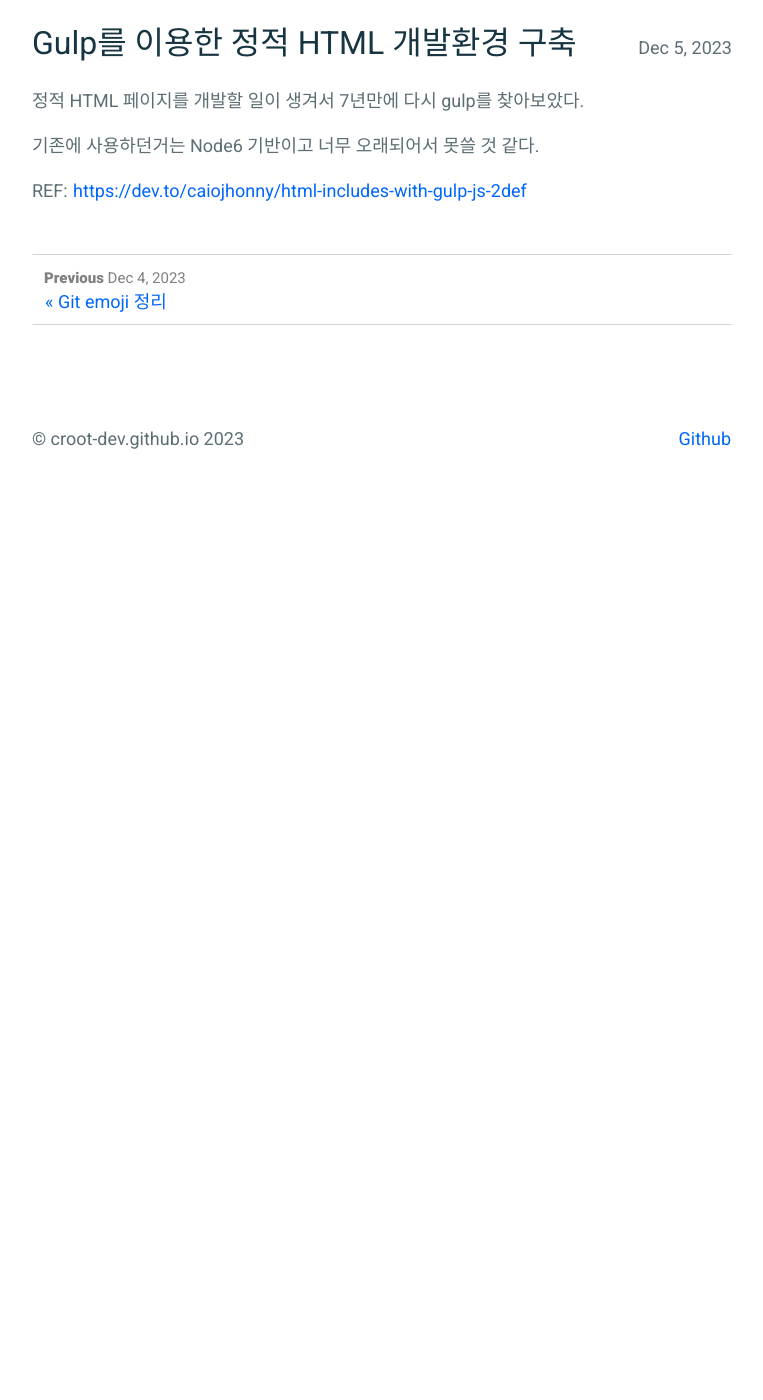
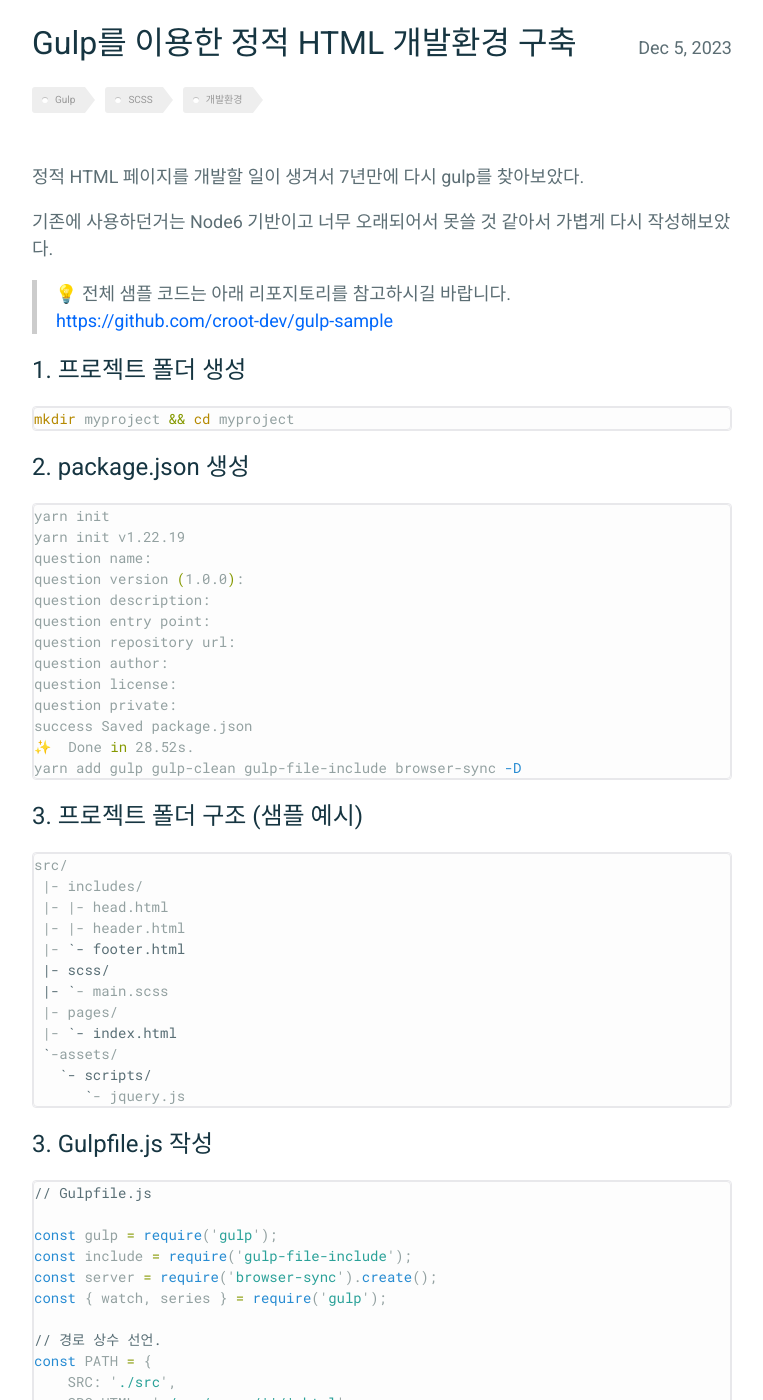
Before and after one commit to croot-dev/croot.kr, a Jekyll site: the page built from _posts/2023-12-05-Gulp를-이용한-정적-HTML-개발환경-구축.md, in a window 1280 px wide and 1400 px high, scrolled down 270 px. Shown: the whole window, without its empty margins (258-1021 px from the left). Built offline with Jekyll 4.4.1, drawn with Linux system fonts in a browser that asks for light colours; before the commit the page ends 900 px from its top, so only the background shows below that; some of the changed text lies outside the part shown.

Commit message:
[배포] Notion 변경 사항 저장

````diff
--- a/_posts/2023-12-05-Gulp를-이용한-정적-HTML-개발환경-구축.md
+++ b/_posts/2023-12-05-Gulp를-이용한-정적-HTML-개발환경-구축.md
@@ -2,15 +2,229 @@
 layout: post
 title: "Gulp를 이용한 정적 HTML 개발환경 구축"
 date: 2023-12-05
-category: [기타]
-tags: []
+category: [기술]
+tags: [Gulp,SCSS,개발환경]
 ---
 
 
 정적 HTML 페이지를 개발할 일이 생겨서 7년만에 다시 gulp를 찾아보았다.
 
 
-기존에 사용하던거는 Node6 기반이고 너무 오래되어서 못쓸 것 같다.
+기존에 사용하던거는 Node6 기반이고 너무 오래되어서 못쓸 것 같아서 가볍게 다시 작성해보았다.
+
+
+> 💡 전체 샘플 코드는 아래 리포지토리를 참고하시길 바랍니다.
+> [https://github.com/croot-dev/gulp-sample](https://github.com/croot-dev/gulp-sample)
+
+
+## 1. 프로젝트 폴더 생성
+
+
+```shell
+mkdir myproject && cd myproject
+```
+
+
+## 2. package.json 생성
+
+
+```shell
+yarn init
+yarn init v1.22.19
+question name:
+question version (1.0.0):
+question description:
+question entry point:
+question repository url:
+question author:
+question license:
+question private:
+success Saved package.json
+✨  Done in 28.52s.
+yarn add gulp gulp-clean gulp-file-include browser-sync -D
+```
+
+
+## 3. 프로젝트 폴더 구조 (샘플 예시)
+
+
+```markdown
+src/
+ |- includes/
+ |- |- head.html
+ |- |- header.html
+ |- `- footer.html
+ |- scss/
+ |- `- main.scss
+ |- pages/
+ |- `- index.html
+ `-assets/
+   `- scripts/
+      `- jquery.js
+```
+
+
+## 3. Gulpfile.js 작성
+
+
+```javascript
+// Gulpfile.js
+
+const gulp = require('gulp');
+const include = require('gulp-file-include');
+const server = require('browser-sync').create();
+const { watch, series } = require('gulp');
+
+// 경로 상수 선언.
+const PATH = {
+    SRC: './src',
+    SRC_HTML: './src/pages/**/*.html',
+    SRC_ASSETS: `./src/assets/**/*`,
+    DIST: './dist'
+}
+
+// 정적 리소스 파일 복사.
+async function buildAssets() {
+  gulp.src([PATH.SRC_ASSETS])
+    .pipe(gulp.dest(PATH.DIST));
+}
+
+// HTML 파일 include 적용.
+async function buildHTML() {
+  gulp.src([PATH.SRC_HTML])
+        // include partials
+        .pipe(include({
+          prefix: '@',
+          basepath: 'src/includes'
+        }))
+        .pipe(gulp.dest(PATH.DIST));
+}
+
+// 로컬 서버 자동 리로드.
+async function reload() {
+  server.reload();
+}
+
+exports.default = async function() {
+  buildHTML();
+  buildAssets();
+
+  server.init({
+    server: {
+      baseDir: PATH.DIST
+    }
+  });
+
+  // 변경 감지 시 마다 자동으로 재실행.
+  watch([`${PATH.SRC}/**/*`], series(buildHTML, buildAssets, reload));
+};
+
+// clean directories
+const clean = require('gulp-clean');
+exports.clean = function () {
+  return gulp.src([PATH.DIST], { read: false, allowEmpty: true })
+  .pipe(clean());
+}
+
+```
+
+
+## 4. 실행
+
+
+```shell
+# 작성 Task 실행
+yarn gulp
+
+# 산출 폴더 제거 실행 시
+yarn gulp clean
+```
+
+
+## + SCSS 사용 환경 추가
+
+
+```shell
+yarn add -D sass gulp-sass
+```
+
+
+### SCSS 빌드 스크립트 추가 된 Gulpfile.js
+
+
+```javascript
+// Gulpfile.js
+
+const gulp = require('gulp');
+const include = require('gulp-file-include');
+const server = require('browser-sync').create();
+const { watch, series } = require('gulp');
+
+// 경로 상수 선언.
+const PATH = {
+    SRC: './src',
+    SRC_HTML: './src/pages/**/*.html',
+    SRC_ASSETS: `./src/assets/**/*`,
+    DIST: './dist'
+}
+
+// 정적 리소스 파일 복사.
+async function buildAssets() {
+  gulp.src([PATH.SRC_ASSETS])
+    .pipe(gulp.dest(PATH.DIST));
+}
+
+// HTML 파일 include 적용.
+async function buildHTML() {
+  gulp.src([PATH.SRC_HTML])
+        // include partials
+        .pipe(include({
+          prefix: '@',
+          basepath: 'src/includes'
+        }))
+        .pipe(gulp.dest(PATH.DIST));
+}
+
+// 로컬 서버 자동 리로드.
+async function reload() {
+  server.reload();
+}
+
+exports.default = async function() {
+  buildHTML();
+  buildAssets();
+/***********
+ ** ADDED **
+ **********/
+	buildStyles();
+
+  server.init({
+    server: {
+      baseDir: PATH.DIST
+    }
+  });
+
+  // 변경 감지 시 마다 자동으로 재실행.
+/***********
+ ** ADDED **
+ **********/
+  watch([`${PATH.SRC}/**/*`], series(buildHTML, buildStyles, buildAssets, reload));
+};
+
+// clean directories
+const clean = require('gulp-clean');
+exports.clean = function () {
+  return gulp.src([PATH.DIST], { read: false, allowEmpty: true })
+  .pipe(clean());
+}
+
+/***********
+ ** ADDED **
+ **********/
+// build sass
+const sass = require('gulp-sass')(require('sass'));
+exports.buildStyles = buildStyles;
+```
 
 
 REF: [https://dev.to/caiojhonny/html-includes-with-gulp-js-2def](https://dev.to/caiojhonny/html-includes-with-gulp-js-2def)
````
Also changed, not shown: _posts/2023-12-02-Notion-Database-와-Github-Pages-연동하기.md (+1 -1 lines).
